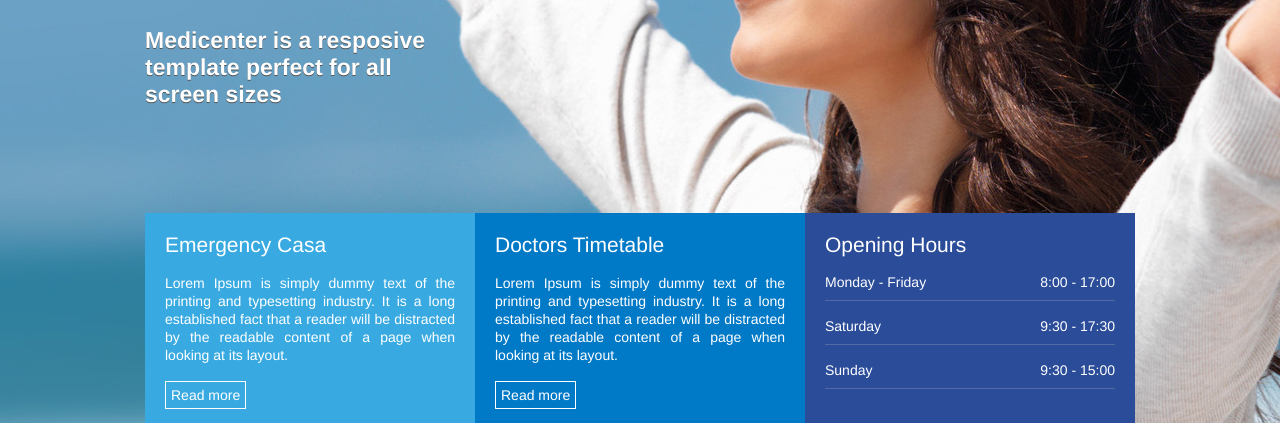
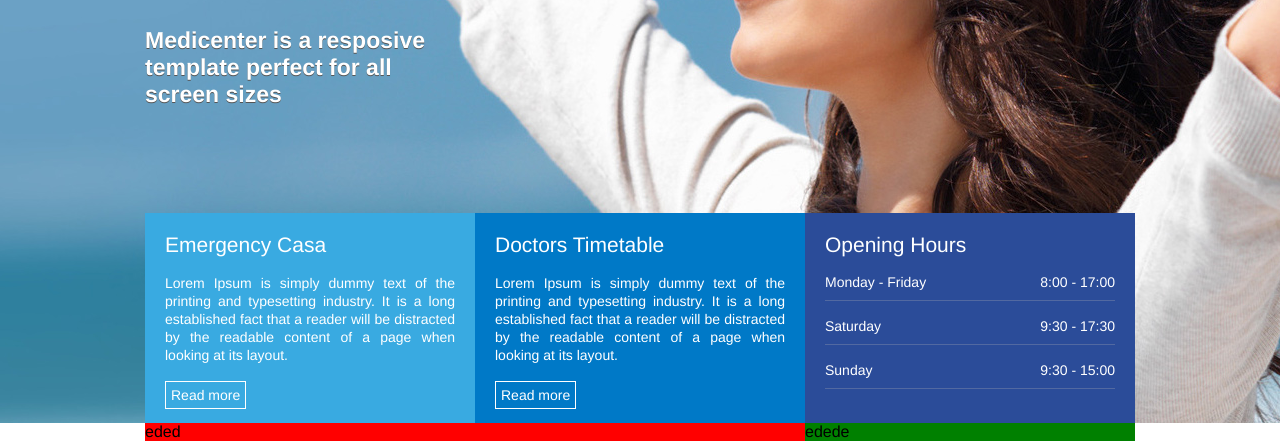
Before and after one commit to fredericoespeschit/layout-flexbox, a plain HTML site: page index.html in a window 1280 px wide. Shown: the part 367-808 px from the top of the page. Drawn offline with Linux system fonts and the light colour scheme; files that its build step writes are made by us from their sources; files whose address does not match are found by name.

Commit message:
Section geral

```diff
--- a/assets/css/style.css
+++ b/assets/css/style.css
@@ -142,3 +142,18 @@ nav a:hover {
 .weekday {
    margin-bottom: 10px;
 }
+
+#geral {
+    display: flex;
+    justify-content: center;
+}
+
+#geral section {
+    flex: 2;
+    background-color: red;
+}
+
+#geral aside {
+    flex: 1;
+    background-color: green;
+}
--- a/index.html
+++ b/index.html
@@ -86,5 +86,15 @@
             </div>
         </div>
     </section>
+    <section id="geral">
+        <div class="container">
+            <section>
+                eded
+            </section>
+            <aside>
+                edede
+            </aside>
+        </div>
+    </section>
 </body>
 </html>
```
